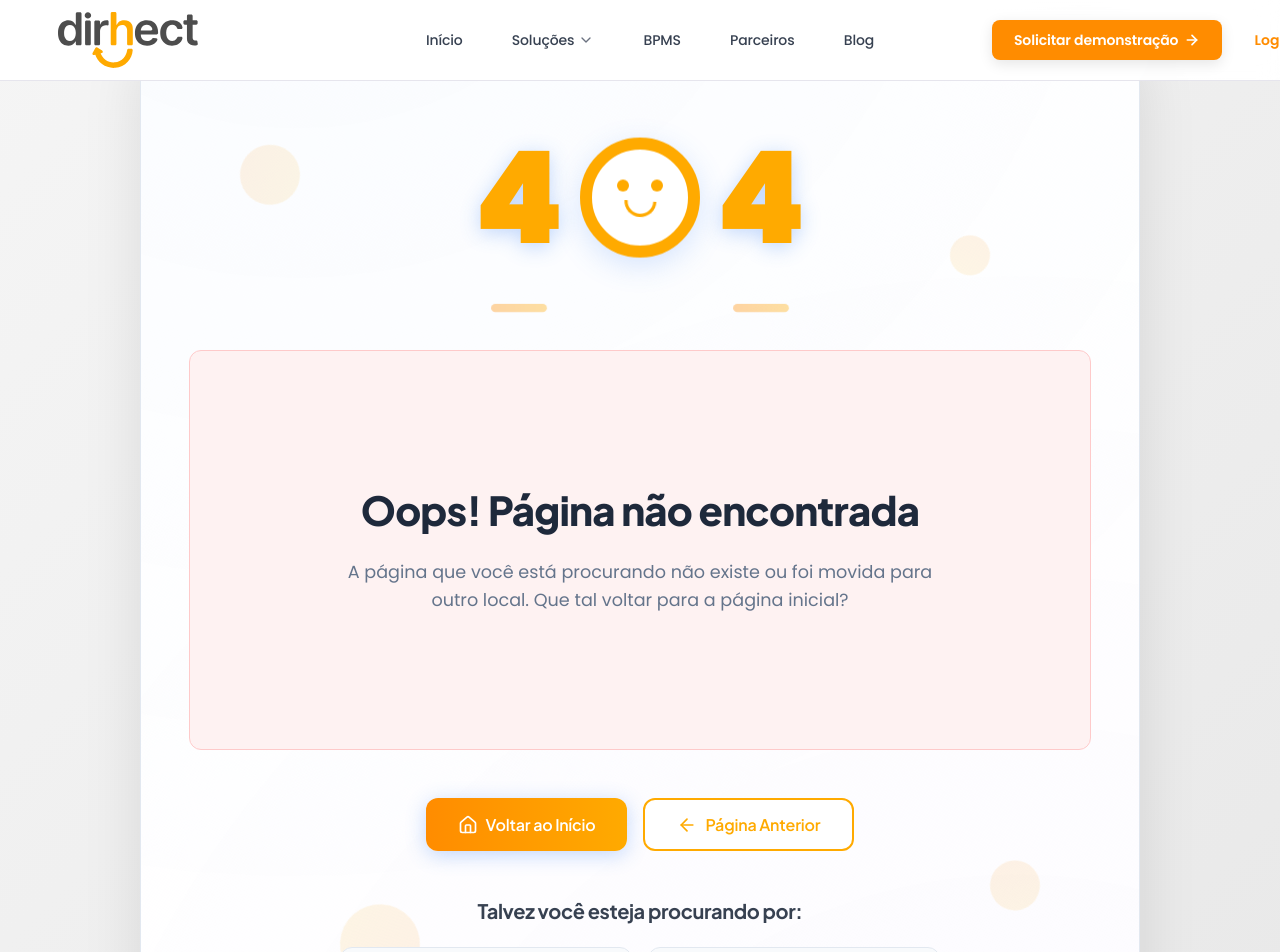
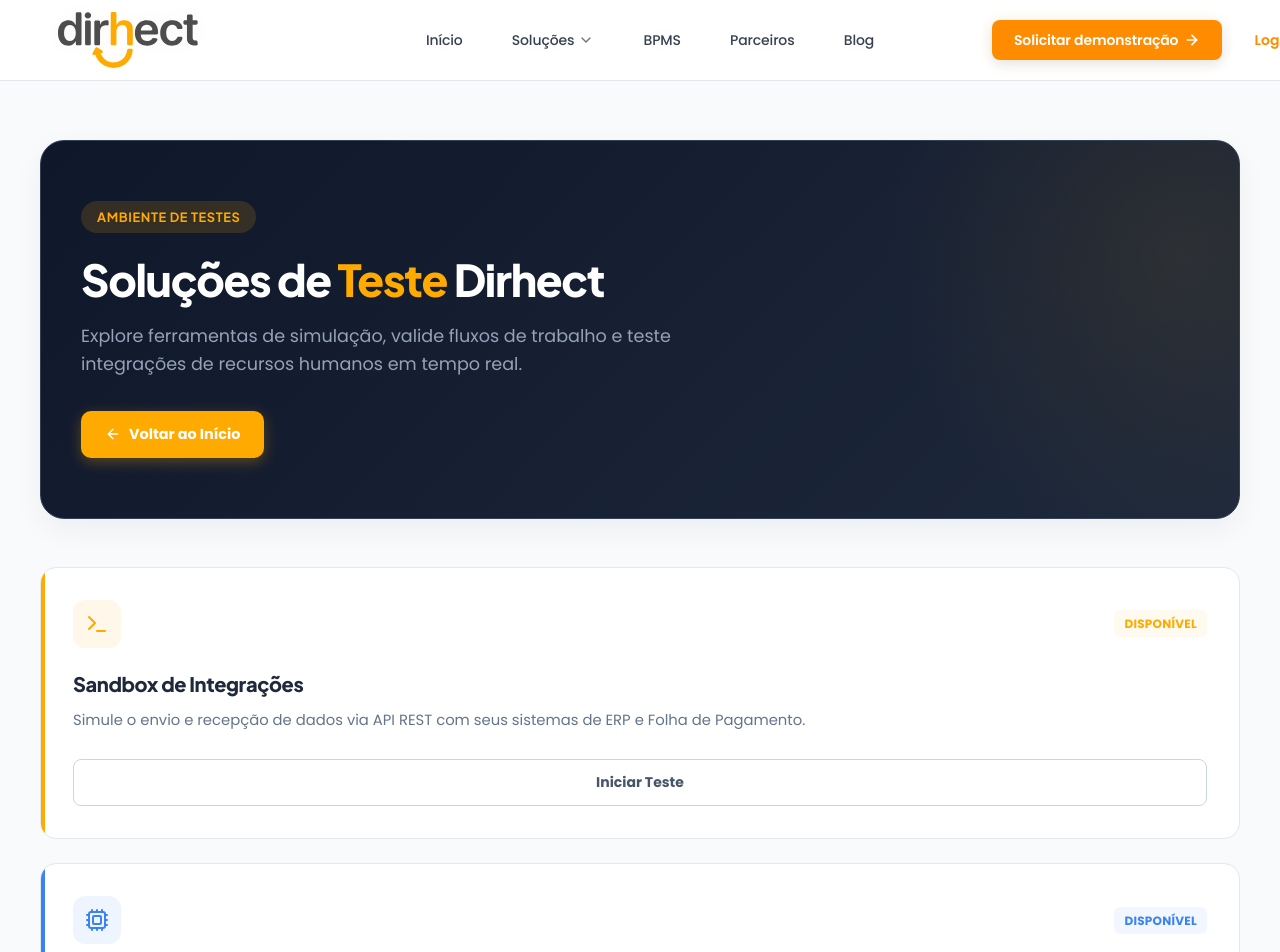
Before and after one commit to ariany-f/dirhect-institucional, a React (Vite) app in the folder dirhect-website/: page /solucoes_teste in a window 1280 px wide. Shown: the top 952 px of the page. Built offline with nearby package versions, Linux system fonts and the light colour scheme; no server answers.

Commit message:
feat(solucoes_teste): create solutions test page and register route

```diff
--- a/dirhect-website/src/App.jsx
+++ b/dirhect-website/src/App.jsx
@@ -45,6 +45,7 @@
 import BPMS from './pages/BPMS'
 import Formulario from './pages/Formulario'
 import Apresentacao from './pages/Apresentacao'
+import SolucoesTeste from './pages/SolucoesTeste'
 
 function App() {
   const hostname = window.location.hostname.toLowerCase()
@@ -133,6 +134,7 @@
           <Route path="/formulario" element={<Formulario />} />
           <Route path="/bpms" element={<BPMS />} />
           <Route path="/apresentacao" element={<Apresentacao />} />
+          <Route path="/solucoes_teste" element={<SolucoesTeste />} />
           <Route path="/docs" element={<TechnicalDocumentation />} />
           <Route path="/politica-privacidade" element={<PoliticaPrivacidade />} />
           <Route path="/termos-uso" element={<TermosUso />} />
--- /dev/null
+++ b/dirhect-website/src/pages/SolucoesTeste.css
@@ -0,0 +1,225 @@
+.solucoes-teste-page {
+  padding-top: 80px;
+  background-color: #f8fafc;
+  min-height: 100vh;
+  display: flex;
+  flex-direction: column;
+}
+
+.solucoes-teste-main {
+  flex-grow: 1;
+  padding: 60px 24px;
+  display: flex;
+  justify-content: center;
+}
+
+.solucoes-teste-container {
+  width: 100%;
+  max-width: 1200px;
+  display: flex;
+  flex-direction: column;
+  gap: 48px;
+}
+
+/* Hero section with dark premium gradient */
+.solucoes-teste-hero {
+  background: linear-gradient(135deg, #0f172a 0%, #1e293b 100%);
+  border-radius: 24px;
+  padding: 60px 40px;
+  position: relative;
+  overflow: hidden;
+  border: 1px solid #334155;
+  box-shadow: 0 10px 30px rgba(15, 23, 42, 0.05);
+}
+
+.solucoes-teste-hero::before {
+  content: "";
+  position: absolute;
+  top: -50%;
+  right: -20%;
+  width: 600px;
+  height: 600px;
+  background: radial-gradient(circle, rgba(255, 170, 0, 0.08) 0%, rgba(255, 170, 0, 0) 70%);
+  pointer-events: none;
+}
+
+.badge-teste {
+  display: inline-block;
+  background: rgba(255, 170, 0, 0.15);
+  color: #ffaa00;
+  font-weight: 700;
+  font-size: 0.8rem;
+  padding: 6px 16px;
+  border-radius: 50px;
+  text-transform: uppercase;
+  letter-spacing: 0.05em;
+  margin-bottom: 20px;
+  font-family: 'Plus Jakarta Sans', 'Inter', sans-serif;
+}
+
+.solucoes-teste-title {
+  color: white;
+  font-size: 2.75rem;
+  font-weight: 800;
+  margin: 0 0 16px 0;
+  line-height: 1.2;
+  font-family: 'Plus Jakarta Sans', 'Inter', sans-serif;
+}
+
+.solucoes-teste-title .highlight {
+  color: #ffaa00;
+}
+
+.solucoes-teste-subtitle {
+  color: #94a3b8;
+  font-size: 1.1rem;
+  max-width: 620px;
+  margin: 0 0 32px 0;
+  line-height: 1.6;
+}
+
+.btn-teste {
+  display: inline-flex;
+  align-items: center;
+  gap: 8px;
+  padding: 12px 24px;
+  border-radius: 10px;
+  text-decoration: none;
+  font-weight: 700;
+  font-size: 0.9rem;
+  transition: all 0.2s ease;
+  cursor: pointer;
+  border: none;
+}
+
+.btn-teste--primary {
+  background-color: #ffaa00;
+  color: white;
+  box-shadow: 0 4px 14px rgba(255, 170, 0, 0.3);
+}
+
+.btn-teste--primary:hover {
+  background-color: #e59900;
+  transform: translateY(-2px);
+  box-shadow: 0 6px 20px rgba(255, 170, 0, 0.4);
+}
+
+/* Solutions Cards Grid */
+.solucoes-teste-grid {
+  display: grid;
+  grid-template-columns: repeat(auto-fill, minmax(320px, 1-fr));
+  gap: 24px;
+}
+
+.solucao-teste-card {
+  background: white;
+  border-radius: 16px;
+  border: 1px solid #e2e8f0;
+  padding: 32px;
+  display: flex;
+  flex-direction: column;
+  transition: all 0.3s cubic-bezier(0.4, 0, 0.2, 1);
+  position: relative;
+  overflow: hidden;
+}
+
+.solucao-teste-card::before {
+  content: "";
+  position: absolute;
+  top: 0;
+  left: 0;
+  width: 4px;
+  height: 100%;
+  background-color: var(--card-accent-color);
+}
+
+.solucao-teste-card:hover {
+  transform: translateY(-6px);
+  box-shadow: 0 16px 32px rgba(15, 23, 42, 0.05);
+  border-color: #cbd5e1;
+}
+
+.card-header-teste {
+  display: flex;
+  justify-content: space-between;
+  align-items: center;
+  margin-bottom: 24px;
+}
+
+.icon-wrapper-teste {
+  width: 48px;
+  height: 48px;
+  border-radius: 12px;
+  display: flex;
+  align-items: center;
+  justify-content: center;
+  transition: transform 0.3s ease;
+}
+
+.solucao-teste-card:hover .icon-wrapper-teste {
+  transform: scale(1.1);
+}
+
+.card-status-teste {
+  font-size: 0.75rem;
+  font-weight: 700;
+  padding: 4px 10px;
+  border-radius: 6px;
+  text-transform: uppercase;
+  letter-spacing: 0.02em;
+}
+
+.card-title-teste {
+  font-size: 1.25rem;
+  font-weight: 800;
+  color: #1e293b;
+  margin: 0 0 12px 0;
+  font-family: 'Plus Jakarta Sans', 'Inter', sans-serif;
+}
+
+.card-desc-teste {
+  font-size: 0.925rem;
+  color: #64748b;
+  line-height: 1.6;
+  flex-grow: 1;
+  margin: 0 0 28px 0;
+}
+
+.card-btn-teste {
+  background: white;
+  border: 1px solid #cbd5e1;
+  color: #475569;
+  padding: 12px 20px;
+  border-radius: 8px;
+  font-weight: 700;
+  font-size: 0.875rem;
+  cursor: pointer;
+  transition: all 0.2s ease;
+  width: 100%;
+  text-align: center;
+  outline: none;
+}
+
+.card-btn-teste:hover {
+  background-color: var(--card-accent-color);
+  border-color: var(--card-accent-color);
+  color: white;
+  box-shadow: 0 4px 12px rgba(0, 0, 0, 0.05);
+}
+
+/* Responsiveness */
+@media (max-width: 768px) {
+  .solucoes-teste-hero {
+    padding: 40px 24px;
+    text-align: center;
+  }
+
+  .solucoes-teste-title {
+    font-size: 2.2rem;
+  }
+
+  .solucoes-teste-subtitle {
+    font-size: 1rem;
+    margin: 0 auto 24px auto;
+  }
+}
--- /dev/null
+++ b/dirhect-website/src/pages/SolucoesTeste.jsx
@@ -0,0 +1,127 @@
+import { useEffect } from 'react'
+import { Link } from 'react-router-dom'
+import {
+  ArrowLeft,
+  Cpu,
+  Database,
+  ShieldCheck,
+  Terminal,
+  Settings,
+  Activity
+} from 'lucide-react'
+import Header from '../components/Header'
+import Footer from '../components/Footer'
+import './SolucoesTeste.css'
+
+const SolucoesTeste = () => {
+  useEffect(() => {
+    window.scrollTo(0, 0)
+  }, [])
+
+  const mockSolutions = [
+    {
+      id: 'integration',
+      title: 'Sandbox de Integrações',
+      desc: 'Simule o envio e recepção de dados via API REST com seus sistemas de ERP e Folha de Pagamento.',
+      icon: <Terminal size={24} />,
+      status: 'Disponível',
+      color: '#ffaa00'
+    },
+    {
+      id: 'workflows',
+      title: 'Simulação de Workflow',
+      desc: 'Valide as regras de transição de status, aprovações automáticas e disparos de e-mails em tempo de execução.',
+      icon: <Cpu size={24} />,
+      status: 'Disponível',
+      color: '#3b82f6'
+    },
+    {
+      id: 'security',
+      title: 'Ambiente de Segurança',
+      desc: 'Valide permissões de usuários, escopo de tokens JWT e encriptação de dados sensíveis sob a LGPD.',
+      icon: <ShieldCheck size={24} />,
+      status: 'Pronto',
+      color: '#10b981'
+    },
+    {
+      id: 'variables',
+      title: 'Importador de Arquivos',
+      desc: 'Faça upload de arquivos CNAB, XML e planilhas de teste para simular o fechamento de folha de pagamento.',
+      icon: <Database size={24} />,
+      status: 'Em Teste',
+      color: '#8b5cf6'
+    },
+    {
+      id: 'settings',
+      title: 'Configurações de Fluxo',
+      desc: 'Ajuste variáveis globais de simulação, latência de resposta das APIs e limites operacionais.',
+      icon: <Settings size={24} />,
+      status: 'Configurável',
+      color: '#64748b'
+    },
+    {
+      id: 'monitoring',
+      title: 'Métricas de Performance',
+      desc: 'Acompanhe em tempo real o tempo de processamento de cada microsserviço e consumo de banda.',
+      icon: <Activity size={24} />,
+      status: 'Ativo',
+      color: '#ef4444'
+    }
+  ]
+
+  return (
+    <div className="solucoes-teste-page">
+      <Header />
+      <main className="solucoes-teste-main">
+        <div className="solucoes-teste-container">
+
+          {/* Header Section */}
+          <div className="solucoes-teste-hero">
+            <div className="solucoes-teste-hero-content">
+              <span className="badge-teste">Ambiente de Testes</span>
+              <h1 className="solucoes-teste-title">
+                Soluções de <span className="highlight">Teste</span> Dirhect
+              </h1>
+              <p className="solucoes-teste-subtitle">
+                Explore ferramentas de simulação, valide fluxos de trabalho e teste integrações de recursos humanos em tempo real.
+              </p>
+              <div className="solucoes-teste-hero-actions">
+                <Link to="/" className="btn-teste btn-teste--primary">
+                  <ArrowLeft size={16} />
+                  Voltar ao Início
+                </Link>
+              </div>
+            </div>
+          </div>
+
+          {/* Solutions Grid */}
+          <div className="solucoes-teste-grid">
+            {mockSolutions.map((sol) => (
+              <div key={sol.id} className="solucao-teste-card" style={{ '--card-accent-color': sol.color }}>
+                <div className="card-header-teste">
+                  <div className="icon-wrapper-teste" style={{ backgroundColor: `${sol.color}15`, color: sol.color }}>
+                    {sol.icon}
+                  </div>
+                  <span className="card-status-teste" style={{ color: sol.color, backgroundColor: `${sol.color}10` }}>
+                    {sol.status}
+                  </span>
+                </div>
+                <h3 className="card-title-teste">{sol.title}</h3>
+                <p className="card-desc-teste">{sol.desc}</p>
+                <div className="card-footer-teste">
+                  <button className="card-btn-teste" onClick={() => alert(`Simulação do módulo "${sol.title}" inicializada com sucesso.`)}>
+                    Iniciar Teste
+                  </button>
+                </div>
+              </div>
+            ))}
+          </div>
+
+        </div>
+      </main>
+      <Footer />
+    </div>
+  )
+}
+
+export default SolucoesTeste
```
